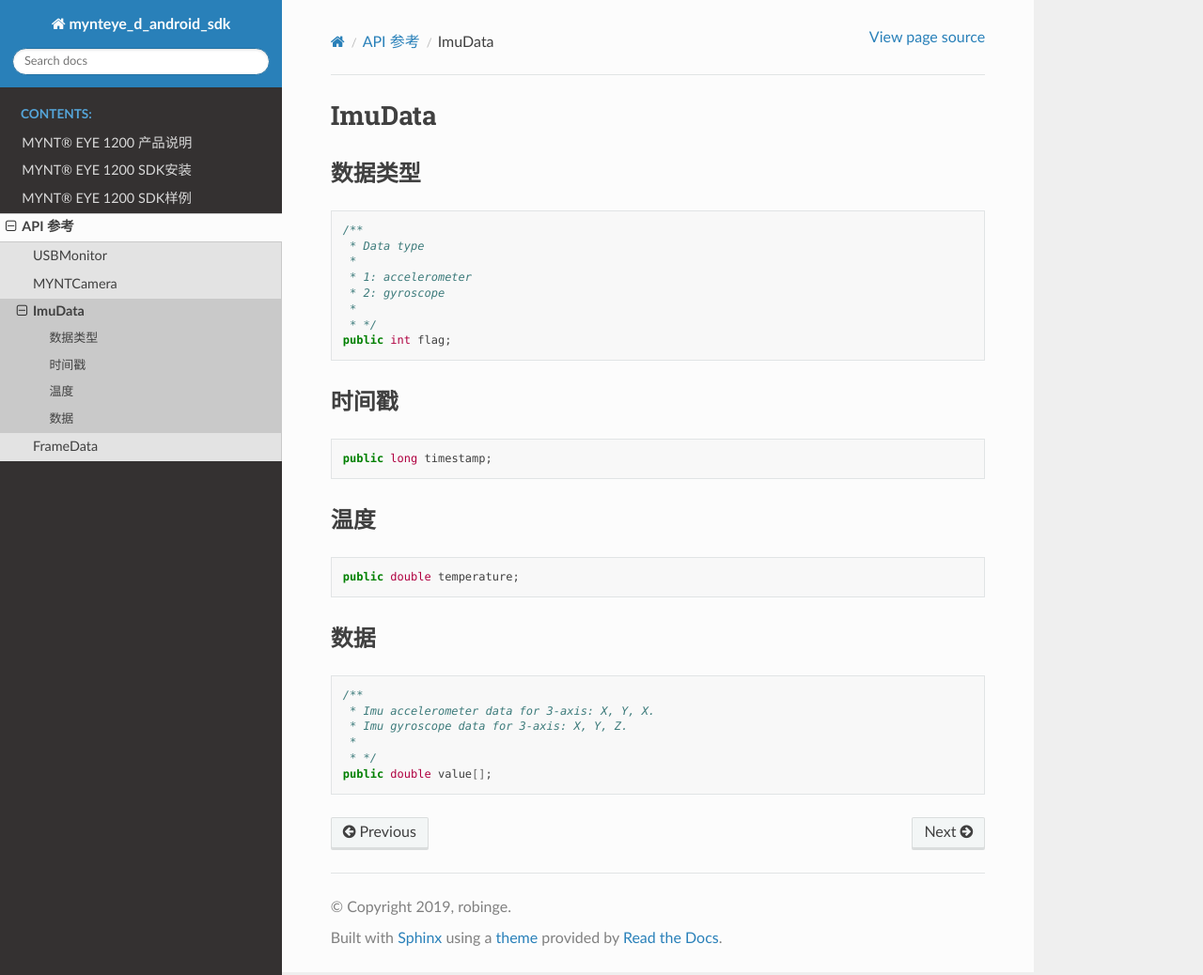
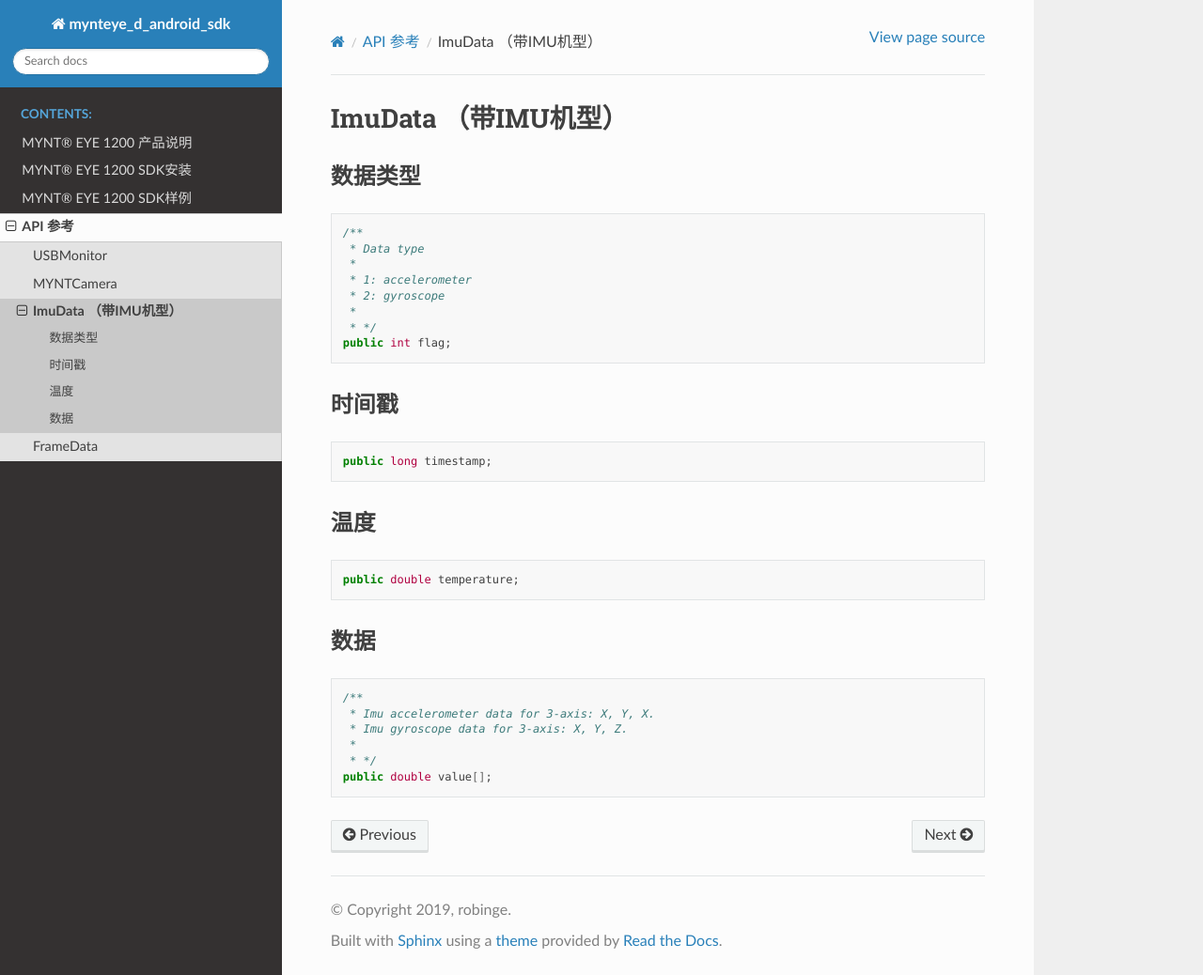
Before and after one commit to gyb510/MYNT-EYE-D-ANDROID-SDK-Docs-zh_CN, a Sphinx documentation site: the page built from doc/src/api/api_imudata.rst, in a window 1280 px wide and 1038 px high. Shown: the whole window at 94% size. Built offline with Sphinx 7.4.7 and the Read the Docs theme 2.0.0, drawn with Linux system fonts in a browser that asks for light colours.

Commit message:
update imu doc

```diff
--- a/doc/src/api/api_imudata.rst
+++ b/doc/src/api/api_imudata.rst
@@ -1,4 +1,4 @@
-ImuData
+ImuData （带IMU机型）
 ======================
 
 数据类型
--- a/doc/src/api/api_myntcamera.rst
+++ b/doc/src/api/api_myntcamera.rst
@@ -64,7 +64,7 @@ MYNTCamera
 
    public void setCameraListener(ICameraListener callback)
 
-设置IMU信息的回调
+设置IMU信息的回调 （带IMU机型）
 ~~~~~~~~~~~~~~~~~
 
 .. code:: java
--- a/doc/src/samples/sample_get_imu_data.rst
+++ b/doc/src/samples/sample_get_imu_data.rst
@@ -1,7 +1,7 @@
 获取IMU数据
 ======================
 
-设置IMU数据回调
+设置IMU数据回调 （带IMU机型）
 ~~~~~~~~~~~~~~~~
 
 .. code:: kotlin
```
